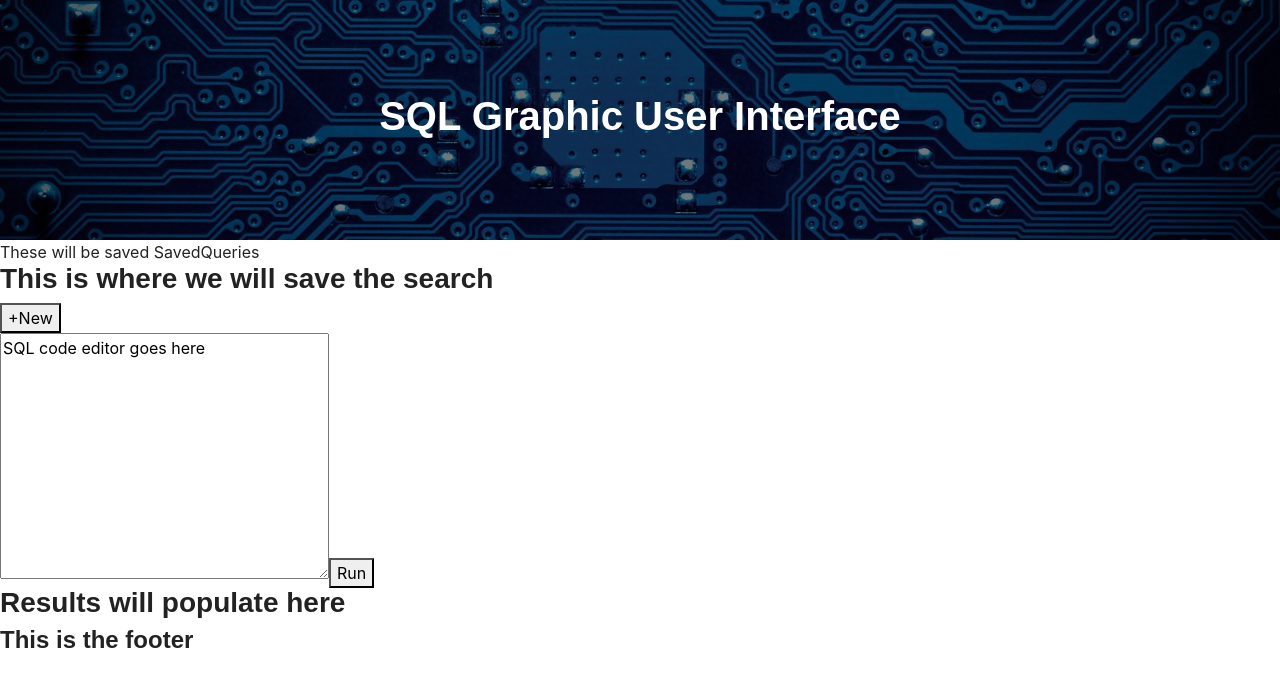
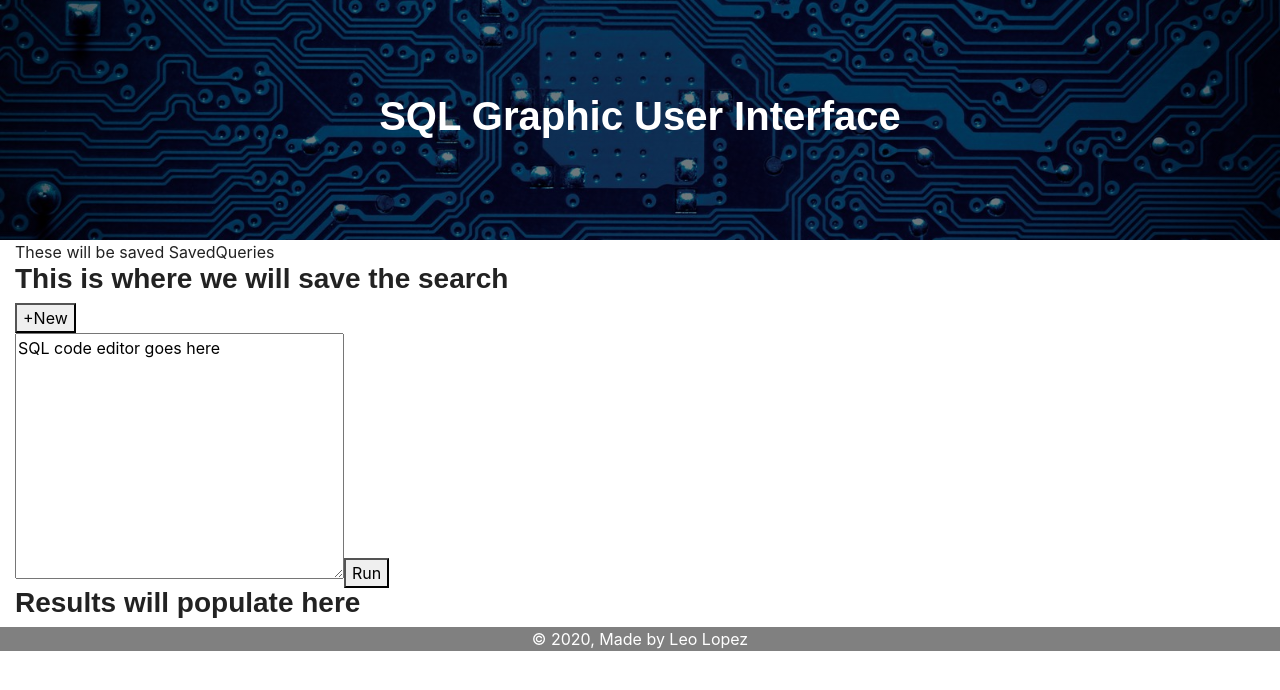
Before and after one commit to leolopez10/sql-gui, a React (Create React App) app in the folder client/: page / in a window 1280 px wide. Shown: the top 690 px of the page. Built offline with nearby package versions, Linux system fonts and the light colour scheme; a web font is replaced by a local one.

Commit message:
footer is done

```diff
--- a/client/src/components/Footer.js
+++ b/client/src/components/Footer.js
@@ -1,10 +1,21 @@
 import React from 'react';
+
+// Import bootstrap
+import { Container, Row } from 'reactstrap';
 
 function Footer() {
   return (
-    <div>
-      <h4>This is the footer</h4>
-    </div>
+    <footer style={{ backgroundColor: 'grey' }}>
+      <Container>
+        <Row>
+          <div className='credits ml-auto mr-auto'>
+            <span className='copyright' style={{ color: 'white' }}>
+              © {new Date().getFullYear()}, Made by Leo Lopez
+            </span>
+          </div>
+        </Row>
+      </Container>
+    </footer>
   );
 }
 
--- a/client/src/components/Header.js
+++ b/client/src/components/Header.js
@@ -3,19 +3,6 @@ import React from 'react';
 function Header() {
   let pageHeader = React.createRef();
 
-  React.useEffect(() => {
-    if (window.innerWidth < 991) {
-      const updateScroll = () => {
-        let windowScrollTop = window.pageYOffset / 3;
-        pageHeader.current.style.transform =
-          'translate3d(0,' + windowScrollTop + 'px,0)';
-      };
-      window.addEventListener('scroll', updateScroll);
-      return function cleanup() {
-        window.removeEventListener('scroll', updateScroll);
-      };
-    }
-  });
   return (
     <>
       <div
@@ -28,8 +15,6 @@ function Header() {
             'url(' +
             require('../assets/img/technology-background.jpg') +
             ')',
-          width: '100%',
-          height: '100%',
           backgroundSize: 'cover',
           backgroundPosition: 'center center',
           minHeight: '30vh'
--- a/client/src/views/LandingPage.js
+++ b/client/src/views/LandingPage.js
@@ -1,4 +1,7 @@
 import React, { Fragment } from 'react';
+
+// Import BootStrap
+import { Container } from 'reactstrap';
 
 // Import Core components
 import Header from '../components/Header';
@@ -12,10 +15,12 @@ function LandingPage() {
   return (
     <Fragment>
       <Header />
-      <SavedQueries />
-      <QueryName />
-      <SqlEditor />
-      <Results />
+      <Container fluid={true}>
+        <SavedQueries />
+        <QueryName />
+        <SqlEditor />
+        <Results />
+      </Container>
       <Footer />
     </Fragment>
   );
```
